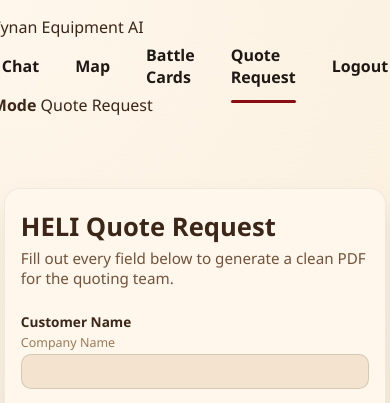
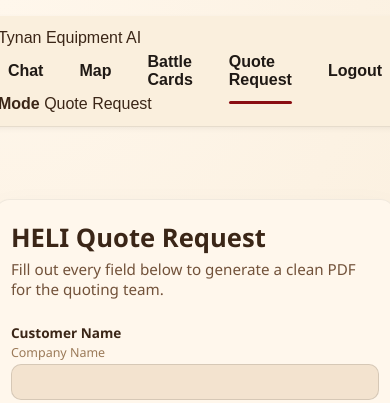
Before and after one commit to tpillow01/heli-website-ai-clean, a Flask app: page /quote-request in a window 390 px wide. Shown: the top 403 px of the page. Run offline with Flask 3, Linux system fonts and the light colour scheme; parts of the project's set-up code (start-up, migrations or seed data) failed here and were passed over; some libraries are stand-ins or nearby versions.

Commit message:
fix nav bar on quote request page

```diff
--- a/static/styles.css
+++ b/static/styles.css
@@ -605,3 +605,85 @@
         text-align: center;
     }
 }
+
+/* =========================================================
+   Top navigation cleanup (consistent with main theme)
+   ========================================================= */
+
+.top-header,
+.navbar,
+.navbar-container {
+    background: #faefdd;
+    border-bottom: 1px solid rgba(0, 0, 0, 0.08);
+    box-shadow: 0 2px 5px rgba(0, 0, 0, 0.05);
+    position: sticky;
+    top: 0;
+    z-index: 1000;
+}
+
+/* Logo + text alignment */
+.top-header {
+    display: flex;
+    align-items: center;
+    justify-content: space-between;
+    padding: 0.8rem 1.5rem;
+    font-family: "Exo 2", sans-serif;
+}
+
+/* Nav menu layout */
+.navbar ul {
+    list-style: none;
+    display: flex;
+    align-items: center;
+    gap: 1.8rem;
+    margin: 0;
+    padding: 0;
+}
+
+/* Nav links */
+.navbar ul li a {
+    text-decoration: none;
+    color: #3b2617;
+    font-weight: 600;
+    font-size: 0.95rem;
+    transition: color 0.2s, border-color 0.2s;
+    padding-bottom: 4px;
+    border-bottom: 2px solid transparent;
+}
+
+/* Active tab underline */
+.navbar ul li.active a,
+.navbar ul li a:hover {
+    border-bottom-color: #cc0000;
+    color: #cc0000;
+}
+
+/* “Mode” label (Forklift Recommendation, etc.) */
+.navbar .mode-label {
+    background: #fff7ec;
+    border: 1px solid rgba(0, 0, 0, 0.12);
+    border-radius: 10px;
+    padding: 0.35rem 0.75rem;
+    font-size: 0.85rem;
+    color: #3b2617;
+}
+
+/* Keep nav compact and scrollable on mobile */
+@media (max-width: 768px) {
+    .top-header {
+        flex-direction: column;
+        align-items: flex-start;
+        padding: 0.8rem 1rem;
+    }
+
+    .navbar ul {
+        flex-wrap: wrap;
+        gap: 1rem;
+        margin-top: 0.5rem;
+    }
+
+    .navbar .mode-label {
+        margin-top: 0.5rem;
+        align-self: flex-end;
+    }
+}
```
